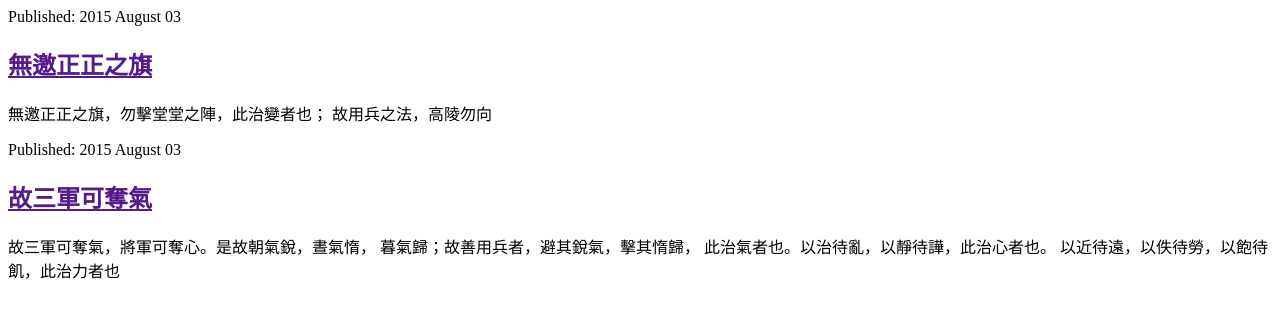
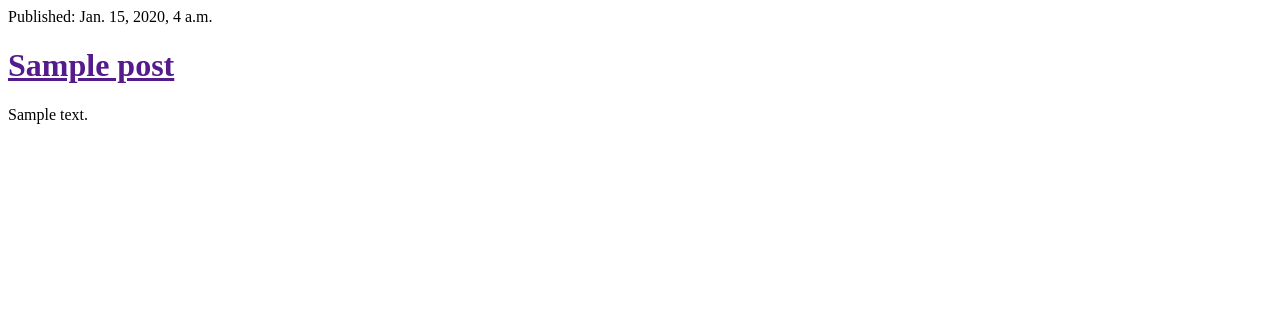
Before and after one commit to shawnfuryan/my-first-blog, a Django app: template mysite/blog/templates/blog/post_list.html in a window 1280 px wide. Shown: the top 318 px of the page. Run offline with Django 3.2, Linux system fonts and the light colour scheme; the template is opened without the code that fills it: values that come from a table or form of the project are taken from there, others are empty; tables that the repository leaves empty hold one stand-in row (values such as "Sample post").

Commit message:
Pulling posts from database in blogs template

```diff
--- a/mysite/blog/templates/blog/post_list.html
+++ b/mysite/blog/templates/blog/post_list.html
@@ -8,25 +8,12 @@
     <h1><a href=""></a></h1>
   </div>
 
-  <div>
-    <p>Published: 2015 August 03</p>
-    <h2><a href="">無邀正正之旗</a></h2>
-    <p>
-       無邀正正之旗，勿擊堂堂之陣，此治變者也；
-       故用兵之法，高陵勿向
-    </p>
-  </div>
-
-  <div>
-    <p>Published: 2015 August 03</p>
-    <h2><a href="">故三軍可奪氣</a></h2>
-    <p>
-      故三軍可奪氣，將軍可奪心。是故朝氣銳，晝氣惰，
-      暮氣歸；故善用兵者，避其銳氣，擊其惰歸，
-      此治氣者也。以治待亂，以靜待譁，此治心者也。
-      以近待遠，以佚待勞，以飽待飢，此治力者也
-    </p>
-
-  </div>
+  {% for post in posts %}
+    <div>
+      <p>Published: {{ post.published_date }}</p>
+      <h1><a href="">{{ post.title }}</a></h1>
+      <p>{{ post.text|linebreaks }}</p>
+    </div>
+  {% endfor %}
 </body>
 </html>
--- a/mysite/blog/views.py
+++ b/mysite/blog/views.py
@@ -1,4 +1,7 @@
 from django.shortcuts import render
+from django.utils import timezone
+from .models import Post
 
 def post_list(request):
-    return render(request, 'blog/post_list.html', {})
+    posts = Post.objects.filter(published_date__lte=timezone.now()).order_by('-published_date')
+    return render(request, 'blog/post_list.html', {'posts':posts})
```
